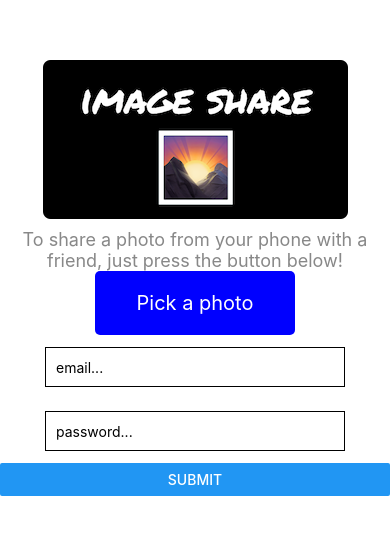
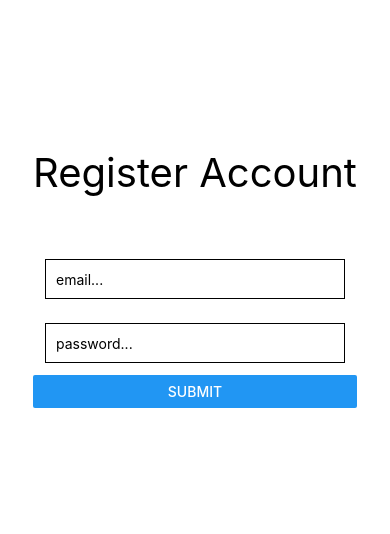
Before and after one commit to nicknac1003/cs4261hw1, a React Native app: screen / in a window 390 px wide. Shown: the part 144-678 px from the top of the page. Built offline with nearby package versions, Linux system fonts and the light colour scheme.

Commit message:
linked to firebase auth

```diff
--- a/App.js
+++ b/App.js
@@ -1,102 +1,38 @@
 import React from 'react';
 import { Image, StyleSheet, Text, TouchableOpacity, View, TextInput,
 KeyboardAvoidingView, TouchableWithoutFeedback, Keyboard, Platform, Button } from 'react-native';
-import logo from './assets/logo.png';
-import * as ImagePicker from 'expo-image-picker';
-import * as Sharing from 'expo-sharing';
+import { firebase } from './config.js';
+
 
 export default function App() {
-  const [selectedImage, setSelectedImage] = React.useState(null);
+
   const [profile, setProfile] = React.useState({email: '', password:''});
-  let openImagePickerAsync = async () => {
-    let permissionResult = await ImagePicker.requestMediaLibraryPermissionsAsync();
-
-    if (permissionResult.granted === false) {
-      alert("Permission to access camera roll is required!")
-      return
-    }
-
-    let pickerResult = await ImagePicker.launchImageLibraryAsync();
-    //console.log(pickerResult);
-
-    if (pickerResult.cancelled === true) {
-      return;
-    }
-
-    setSelectedImage({localUri: pickerResult.uri});
-
-  };
-
-  let openShareDialogAsync = async () => {
-    if (!(await Sharing.isAvailableAsync())) {
-      alert(`the image is available for sharing at ${selectedImage.remoteUri}`);
-      return;
-    }
-
-    await Sharing.shareAsync(selectedImage.localUri).catch((err)=>console.log(err));
-  };
-
-  let clearImage = () => {
-    setSelectedImage(null);
-    setProfile({email: '', password:''})
-  }
-
+  const [authSucc, setAuth] = React.useState(false);
   let handleSubmit = (e) => {
     console.log(profile);
+    firebase
+      .auth()
+      .createUserWithEmailAndPassword(profile.email, profile.password)
+      .then(()=>setAuth(true))
+      .catch((err)=>alert(err))
+
   }
 
 
-
-  if (selectedImage !== null) {
-    return (
-      <View style={styles.container}>
-        <Image
-        source={{uri: selectedImage.localUri}}
-        style={styles.thumbnail}
-        />
-        <TouchableOpacity
-        onPress={openShareDialogAsync}
-        style={styles.button}
-        >
-          <Text style={styles.buttonText}>
-            Share this photo
-          </Text>
-        </TouchableOpacity>
-        <TouchableOpacity
-        onPress={clearImage}
-        style={styles.button}
-        >
-          <Text style={styles.buttonText}>
-            Clear Image
-          </Text>
-        </TouchableOpacity>
-      </View>
-    );
-  }
   return (
       <KeyboardAvoidingView style={styles.container} behavior={Platform.OS === "ios" ? "padding" : "height"}>
         <TouchableWithoutFeedback onPress={Keyboard.dismiss}>
+
+            {
+              (authSucc===false)?
               <View styles={styles.content}>
-            <View >
-              <Image source={logo} style={styles.logo} />
-              <Text style={styles.instructions}>
-                To share a photo from your phone with a friend, just press the button below!
-
-              </Text>
-              <TouchableOpacity
-                onPress={openImagePickerAsync}
-                style={styles.button}>
-                  <Text style={styles.buttonText}>
-                    Pick a photo
-                  </Text>
-                </TouchableOpacity>
-            </View>
-            <View>
+                <Text style={{fontSize: 40, alignSelf: 'center', marginBottom: 50}}>Register Account</Text>
                 <TextInput
                 style={styles.input}
                 value={profile.email}
                 onChangeText={(text)=>setProfile({...profile, email: text})}
                 placeholder='email...'
+                secureTextEntry={false}
                 autoCapitalize='none'
                 />
                 <TextInput
@@ -109,7 +45,11 @@ export default function App() {
 
                 <Button title='Submit' onPress={handleSubmit}></Button>
               </View>
-          </View>
+            :
+            <Text>Account Created</Text>
+            }
+
+
         </TouchableWithoutFeedback>
       </KeyboardAvoidingView>
   );
--- /dev/null
+++ b/config.js
@@ -0,0 +1,24 @@
+import firebase from 'firebase/compat/app';
+import 'firebase/compat/auth';
+import 'firebase/compat/firestore';
+
+
+const firebaseConfig = {
+apiKey: "AIzaSyDg-ctMzYb58VcFcip2GVT-EpCXXFCqJwg",
+authDomain: "cs4261hw1-14187.firebaseapp.com",
+databaseURL: "https://cs4261hw1-14187-default-rtdb.firebaseio.com",
+projectId: "cs4261hw1-14187",
+storageBucket: "cs4261hw1-14187.appspot.com",
+messagingSenderId: "773237192004",
+appId: "1:773237192004:ios:55037dd88674cf76955311"
+};
+
+let app;
+
+if (firebase.apps.length === 0) {
+  app = firebase.initializeApp(firebaseConfig)
+} else {
+  app = firebase.app();
+}
+
+export { firebase };
```
Lines whose indentation alone changed are shown as unchanged.
